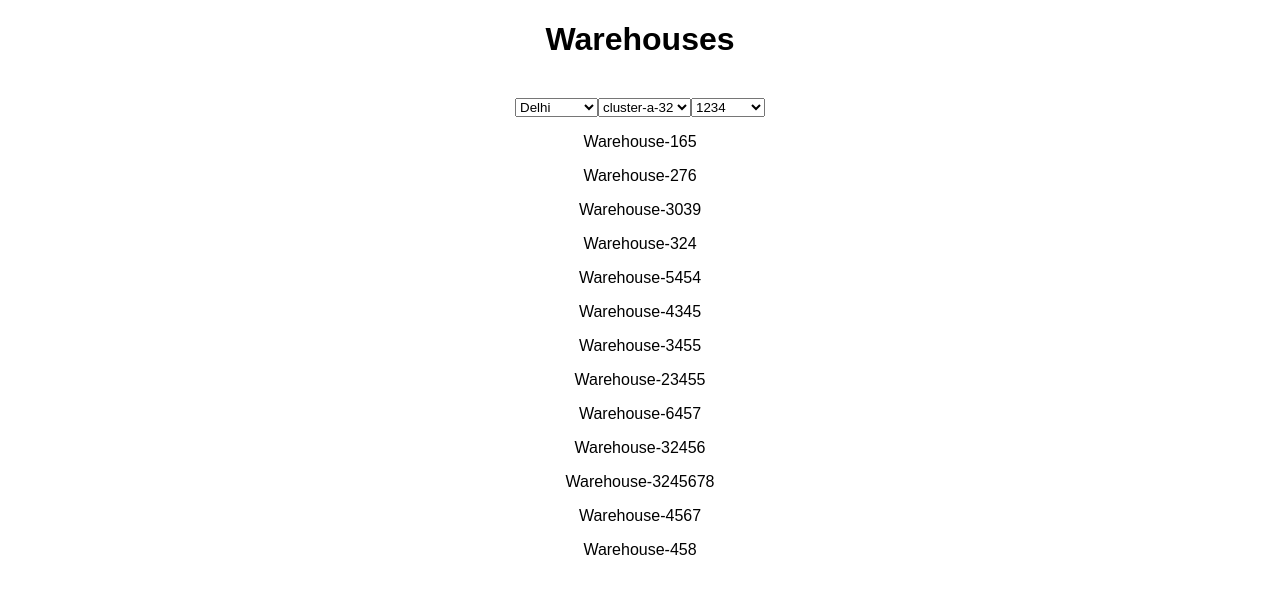
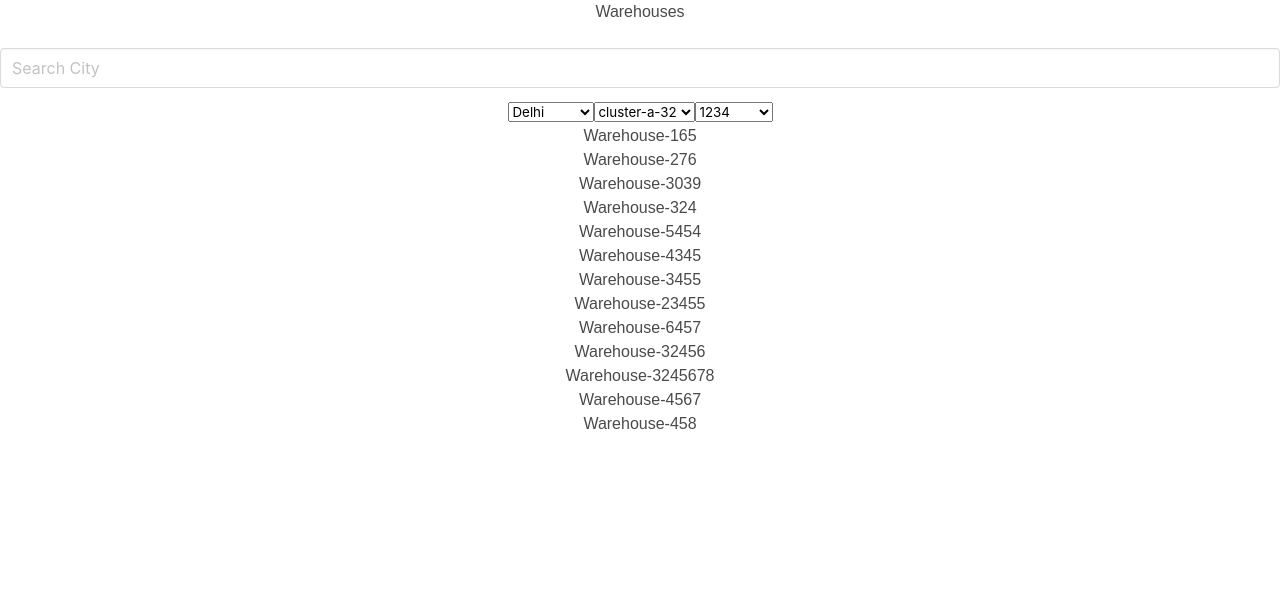
Before and after one commit to manasabingi115/WareHouses-Redux-project, a React (Create React App) app: page / in a window 1280 px wide. Shown: the top 594 px of the page. Built offline with nearby package versions, Linux system fonts and the light colour scheme.

Commit message:
added search functionality.

```diff
--- a/src/App.js
+++ b/src/App.js
@@ -9,6 +9,7 @@ export default function App() {
   const [selectedSpaceAvailable, setSelectedSpaceAvailable] = React.useState(
     ""
   );
+  const [search, setSearch] = React.useState("");
 
   let filteredData = [...Data];
   if (selectedCity) {
@@ -21,11 +22,16 @@ export default function App() {
   }
   if (selectedSpaceAvailable) {
     filteredData = filteredData.filter(
-      (data) => data.space_available === selectedSpaceAvailable
+      (data) => data.space_available == selectedSpaceAvailable
+    );
+  }
+  if (search) {
+    filteredData = filteredData.filter((data) =>
+      data.name.toLowerCase().includes(search.toLowerCase())
     );
   }
 
-  console.log(filteredData);
+  // console.log(filteredData);
   function RenderData() {
     return (
       <div>
@@ -40,6 +46,16 @@ export default function App() {
     <div className="App">
       <h1>Warehouses</h1>
       <br />
+      <div className="field">
+        <div className="control">
+          <input
+            className="input"
+            type="search"
+            placeholder="Search City"
+            onChange={(e) => setSearch(e.target.value)}
+          />
+        </div>
+      </div>
       <Filter
         setSelectedCity={setSelectedCity}
         setSelectedCluster={setSelectedCluster}
--- a/src/styles.css
+++ b/src/styles.css
@@ -1,3 +1,4 @@
+@import "https://cdn.jsdelivr.net/npm/bulma@0.9.3/css/bulma.min.css";
 .App {
   font-family: sans-serif;
   text-align: center;
```
